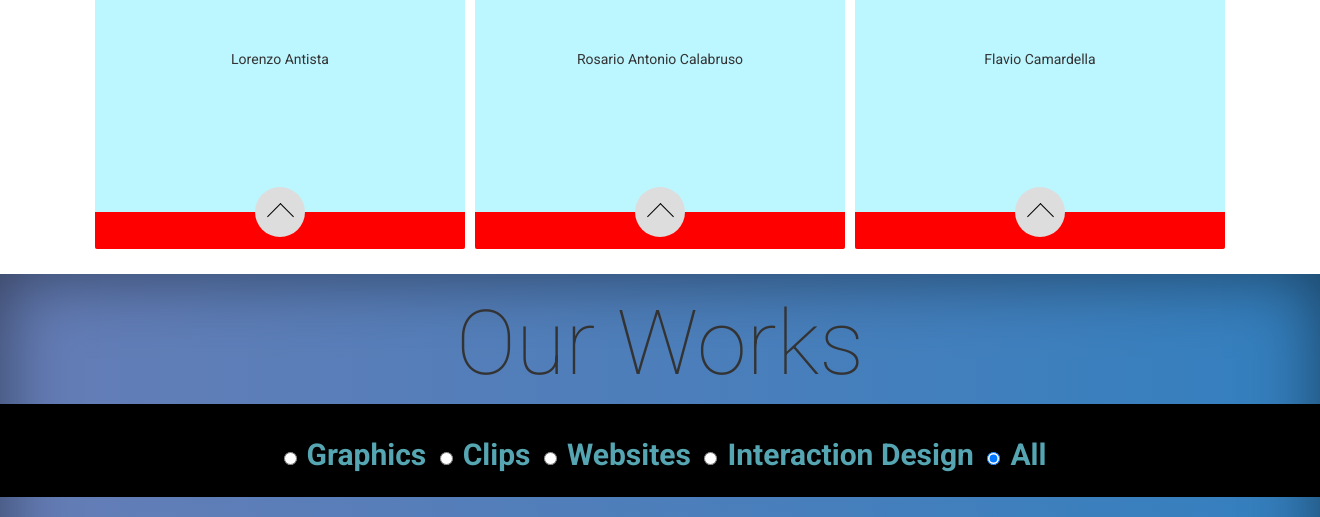
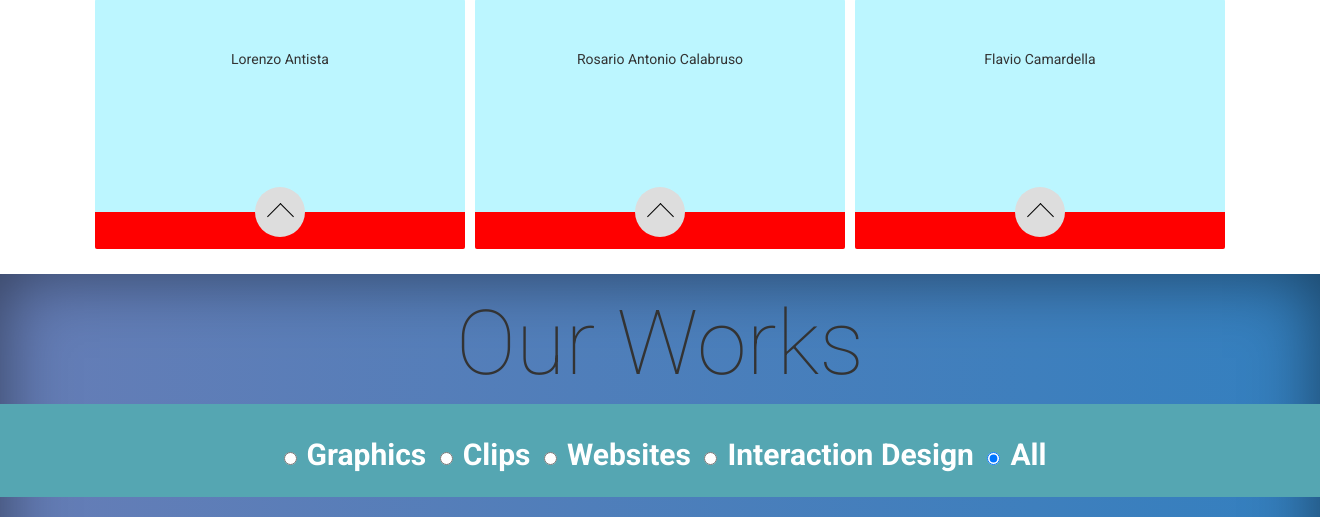
Before and after one commit to nghelo/IED_3_WEBSITE, a PHP site: page / in a window 1320 px wide; the page is wider, and only the part inside the window is pictured. Shown: the part 836-1353 px from the top of that part. Run offline with PHP 8.4, Linux system fonts and the light colour scheme; some libraries are stand-ins or nearby versions.

Commit message:
no message

```diff
--- a/css/style.css
+++ b/css/style.css
@@ -406,7 +406,7 @@ body {
 }
 #works .box {
 	width: 100%;
-	background-color: black;
+	background-color: #55a6b2;
 	margin: 0 auto;
 	margin-top: 30px;
 }
@@ -428,7 +428,7 @@ body {
 }
 label {
 	font-size: 30px;
-	color: #55a6b2;
+	color: #fff;
 }
 #graphic {
 	margin: 0 10px;
```
